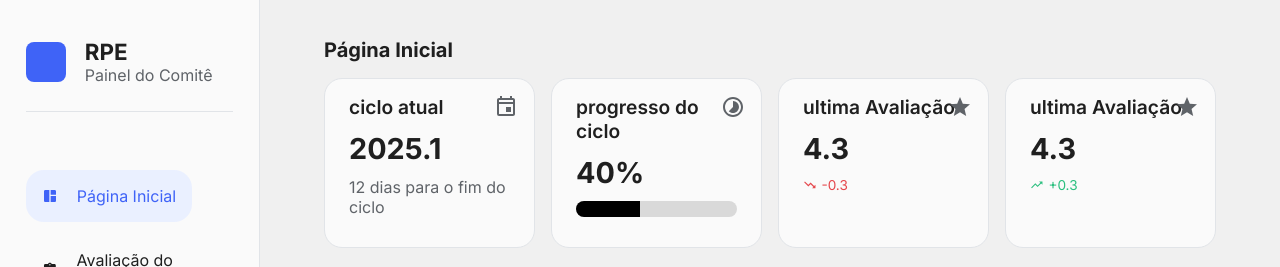
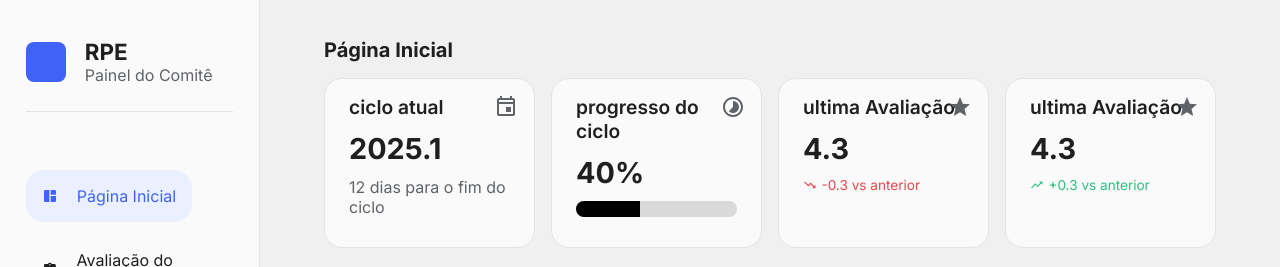
Before and after one commit to Baroes-da-APIzadinha/RPE-Frontend, a React (Vite) app: page /home in a window 1280 px wide. Shown: the top 267 px of the page. Built offline with nearby package versions, Linux system fonts and the light colour scheme.

Commit message:
style(CardBox): mudando o texto do MiniSpan

```diff
--- a/src/components/CardBox/index.tsx
+++ b/src/components/CardBox/index.tsx
@@ -39,7 +39,7 @@ const CardBox: React.FC<CardBoxProps> = ({ title, bigSpan, progress, span, miniS
       {miniSpan && (
         <S.MiniSpan $status={color}>
           {miniIcon}
-          {miniSpan}
+          {miniSpan} vs anterior
         </S.MiniSpan>
       )}
     </S.Container>
```
